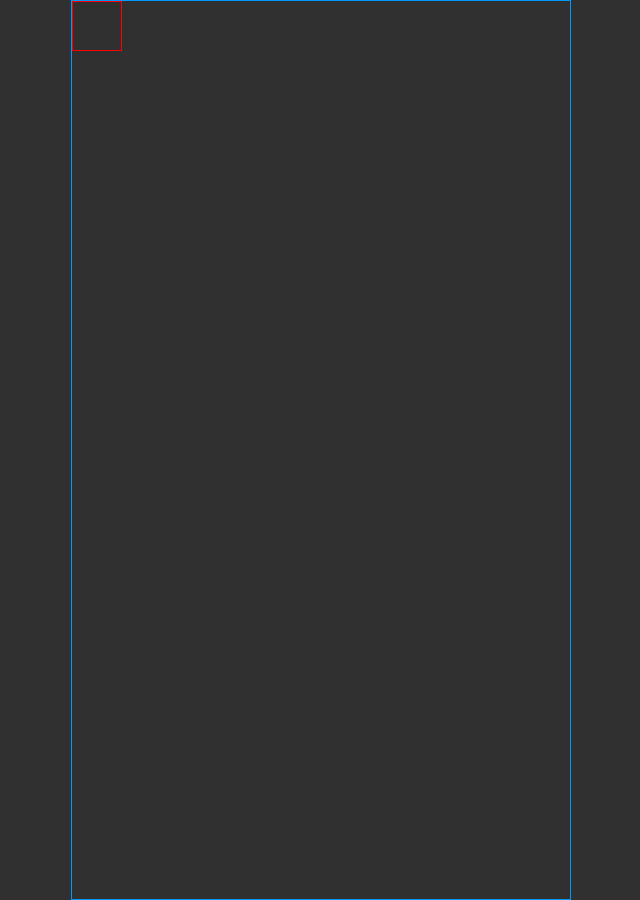
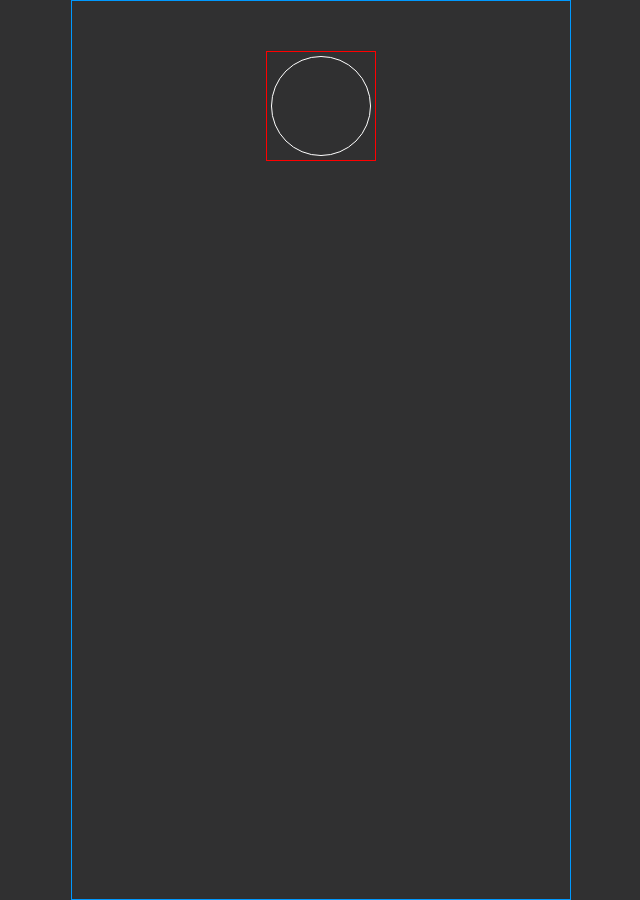
Before and after one commit to marciodiniz7x/linkery, a plain HTML site: page index.html in a window 1280 px wide. Shown: the whole page, without its empty margins (319-959 px from the left). Drawn offline with Linux system fonts and the light colour scheme.

Commit message:
Update style.css

```diff
--- a/style.css
+++ b/style.css
@@ -16,7 +16,7 @@ body {
     position: relative;
 
     display: flex;
-
+    justify-content: center;
     width: 500px;
     height: 900px;
 }
@@ -24,6 +24,18 @@ body {
 .profile {
     border: 1px solid red;
 
-    width: 50px;
-    height: 50px;
+    display: flex;
+    justify-content: center;
+    align-items: center;
+    margin-top: 50px;
+    width: 110px;
+    height: 110px;
 }
+
+.profile-pic {
+    border: 1px solid white;
+
+    width: 100px;
+    height: 100px;
+    border-radius: 50%;
+}
```
